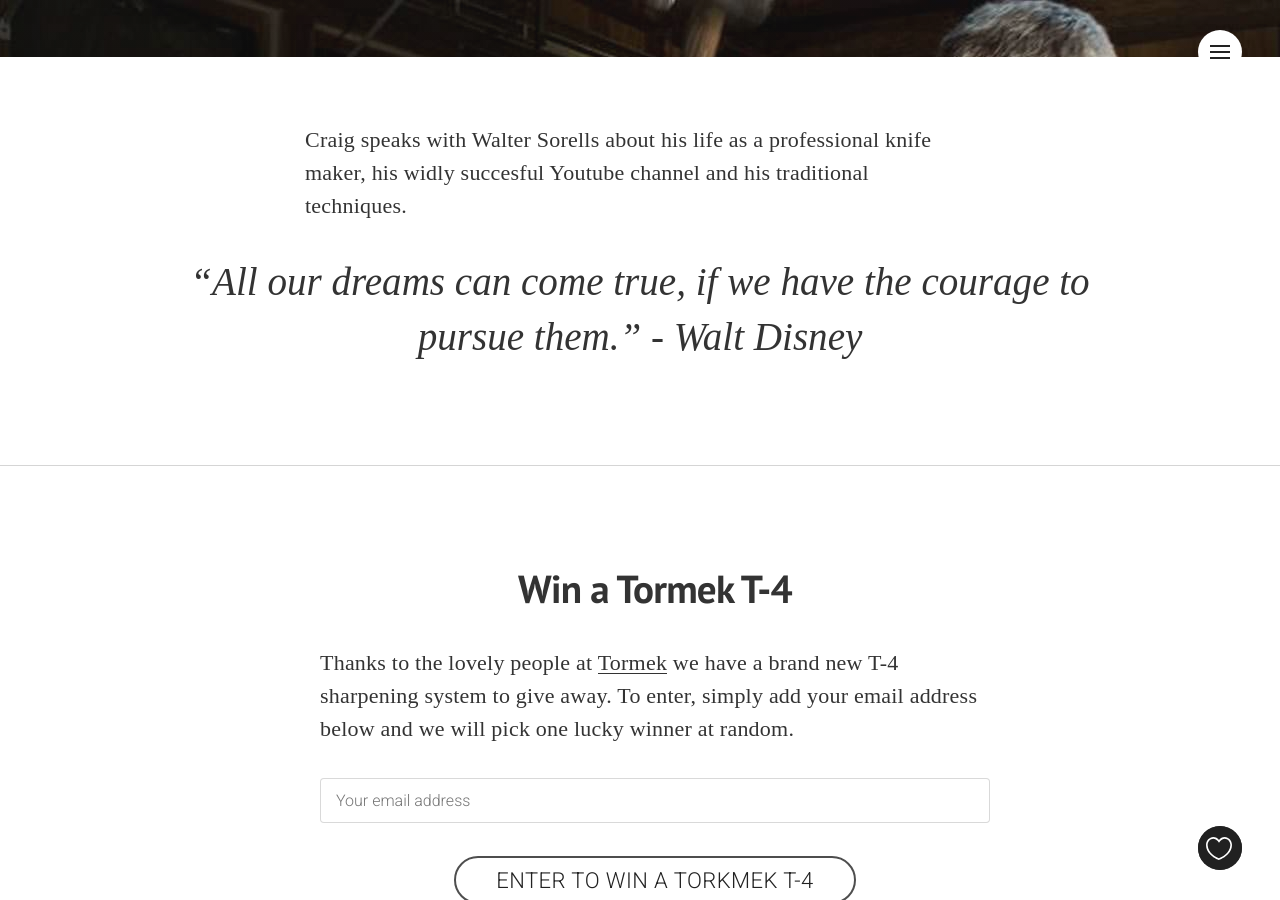
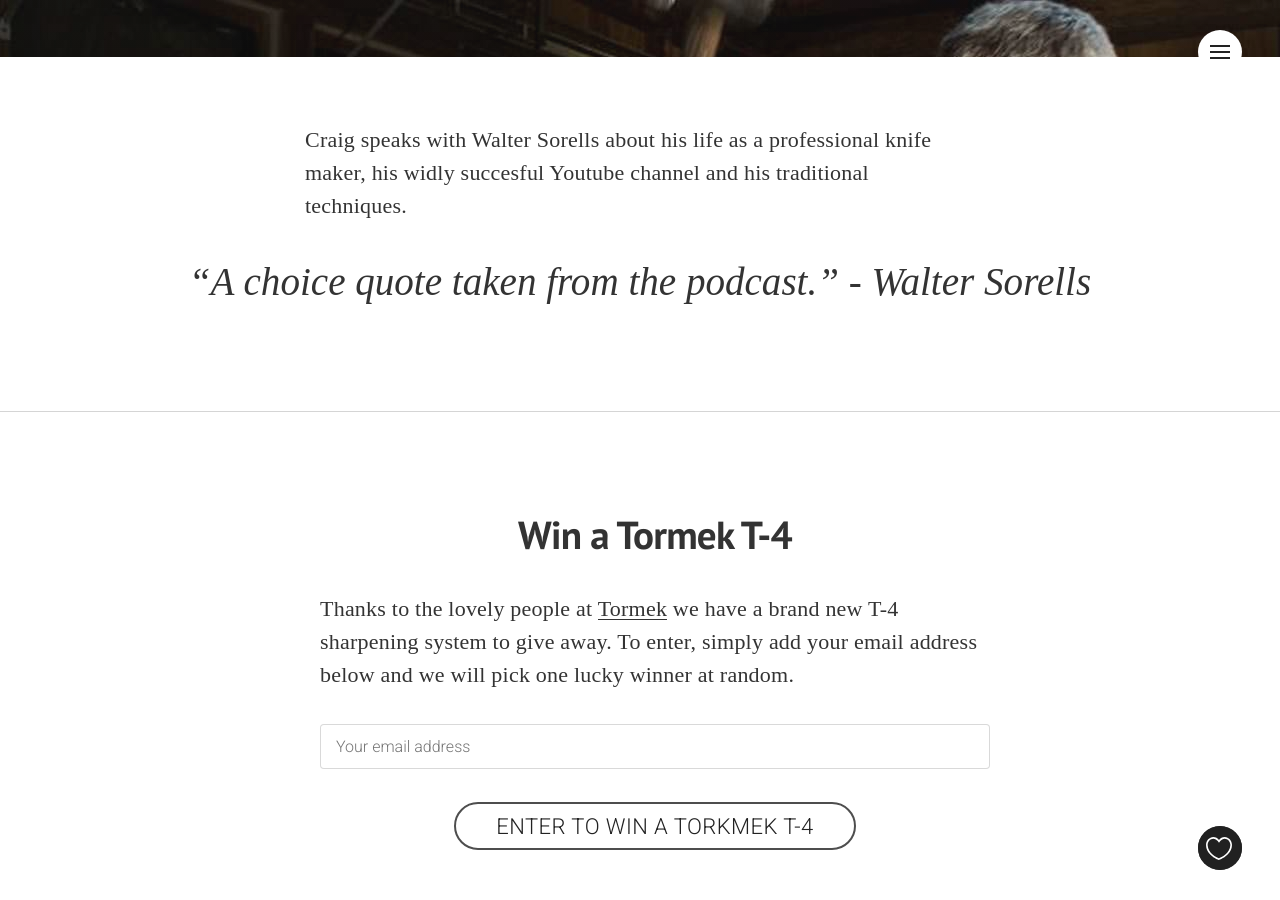
Before and after one commit to craiglockwood/knifetalk, a Jekyll site: the page built from _posts/2017-04-05-walter-sorells.markdown, in a window 1280 px wide and 900 px high, scrolled down 570 px. Built offline with Jekyll 4.4.1, drawn with Linux system fonts in a browser that asks for light colours; nearby versions of some CDN libraries; some web fonts are replaced; Markdown is read by kramdown in place of the engine named in the settings.

Commit message:
get posts ready

```diff
--- a/_posts/2017-04-05-walter-sorells.markdown
+++ b/_posts/2017-04-05-walter-sorells.markdown
@@ -16,4 +16,4 @@
 
 Craig speaks with Walter Sorells about his life as a professional knife maker, his widly succesful Youtube channel and his traditional techniques.
 
-<blockquote class="largeQuote">“All our dreams can come true, if we have the courage to pursue them.” - Walt Disney</blockquote>
+<blockquote class="largeQuote">“A choice quote taken from the podcast.” - Walter Sorells</blockquote>
```
